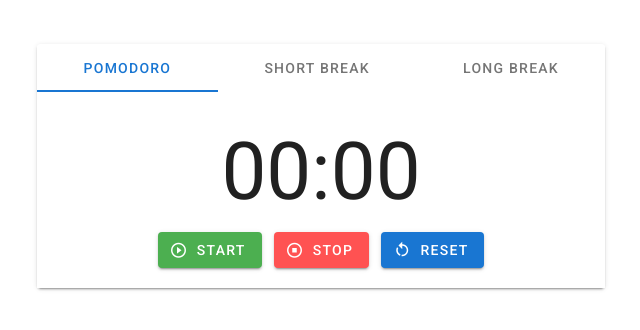
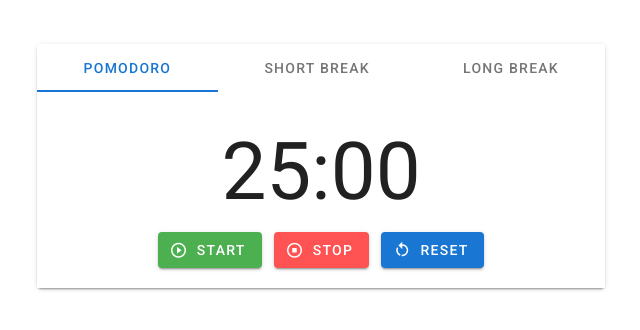
Before and after one commit to TheJuanAndOnly99/vuejs-pomodoro-timer-app, a Vue app: page / in a window 1280 px wide. Shown: the top 330 px of the page, without its empty margins (319-959 px from the left). Built offline with nearby package versions, Linux system fonts and the light colour scheme.

Commit message:
Create formatTime method to add a leading 0 if time is less than 0

```diff
--- a/src/components/Pomodoro.vue
+++ b/src/components/Pomodoro.vue
@@ -5,15 +5,15 @@
       <v-tabs-items v-model="timerType">
         <v-tab-item>
           <v-card color="basil" class="pa-5 d-flex flex-column align-center" flat>
-            <h1 class="time">00:00</h1>
+            <h1 class="time">{{ displayMinutes }}:{{ displaySeconds }}</h1>
             <div class="button-group">
-              <v-btn color="success">
+              <v-btn @click="start" color="success">
                 <v-icon left>mdi-play-circle-outline</v-icon>Start
               </v-btn>
-              <v-btn color="error">
+              <v-btn @click="stop" color="error">
                 <v-icon left>mdi-stop-circle-outline</v-icon>Stop
               </v-btn>
-              <v-btn color="primary">
+              <v-btn @click="reset" color="primary">
                 <v-icon left>mdi-restart</v-icon>Reset
               </v-btn>
             </div>
@@ -37,12 +37,31 @@
       tabTitles: ["Pomodoro", "Short Break", "Long Break"]
     };
   },
+  computed: {
+    displayMinutes() {
+      const minutes = Math.floor(this.totalSeconds / 60);
+      return this.formatTime(minutes);
+    },
+    displaySeconds() {
+      const seconds = this.totalSeconds % 60;
+
+      return this.formatTime(seconds);
+    }
+  },
   methods: {
     start() {
-      setInterval(() => {}, 1000);
+      setInterval(() => {
+        this.totalSeconds -= 1;
+      }, 1000);
     },
     stop() {},
-    reset() {}
+    reset() {},
+    formatTime(time) {
+      if (time < 10) {
+        return "0" + time;
+      }
+      return time.toString();
+    }
   }
 };
 </script>
```
